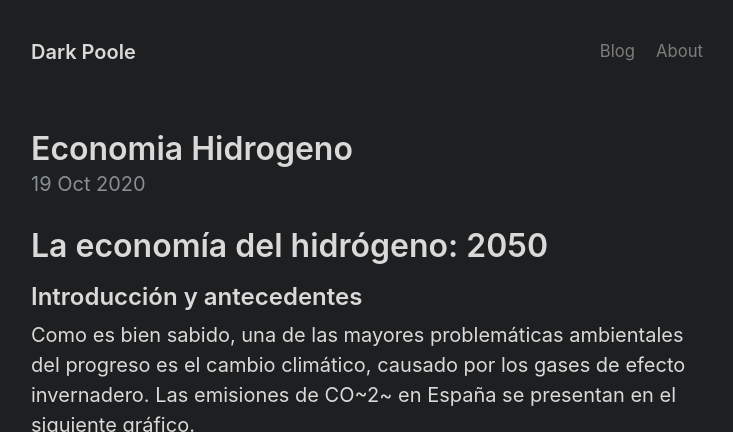
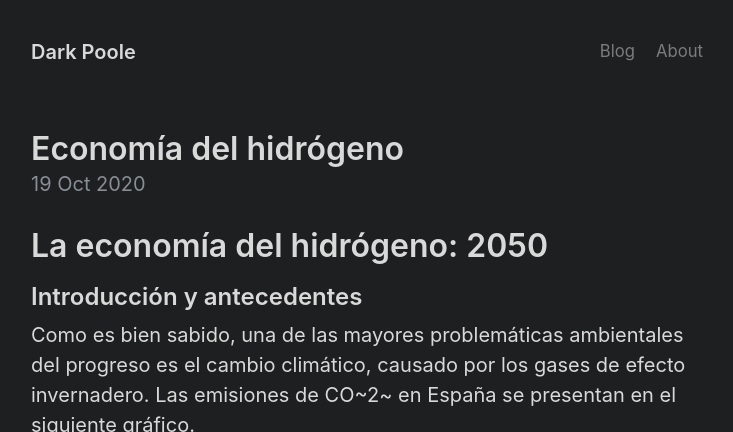
Before and after one commit to jordirenau/jordirenau.github.io, a Jekyll site: the page built from docs/index.html, in a window 1280 px wide and 900 px high, cut to the strip 0-432 px from the top of the window. Shown: the whole strip, without its empty margins (273-1006 px from the left). Built offline with Jekyll 4.4.1, drawn with Linux system fonts in a browser that asks for light colours; the list of posts is cut into pages by our own code.

Commit message:
pirateado

```diff
--- a/docs/_posts/2020-10-19-economia-hidrogeno.md
+++ b/docs/_posts/2020-10-19-economia-hidrogeno.md
@@ -1,3 +1,10 @@
+---
+title: Economía del hidrógeno
+layout: post
+---
+
+
+
 # La economía del hidrógeno: 2050
 
 ## Introducción y antecedentes
```
Also changed, not shown: docs/_posts/2020-10-19-economia-hidrogeno.assets/annual-co2-emissions-per-country-3127907.png (deleted), docs/_posts/2020-10-19-economia-hidrogeno.assets/annual-co2-emissions-per-country.png (deleted), docs/_posts/2020-10-19-economia-hidrogeno.assets/co2-per-unit-energy.png (deleted), docs/_posts/2020-10-19-economia-hidrogeno.assets/energy-intensity.png (deleted), docs/_posts/2020-10-19-economia-hidrogeno.assets/long-term-energy-transitions (1).png (deleted), docs/_posts/annual-co2-emissions-per-country-3127907.png (deleted).
